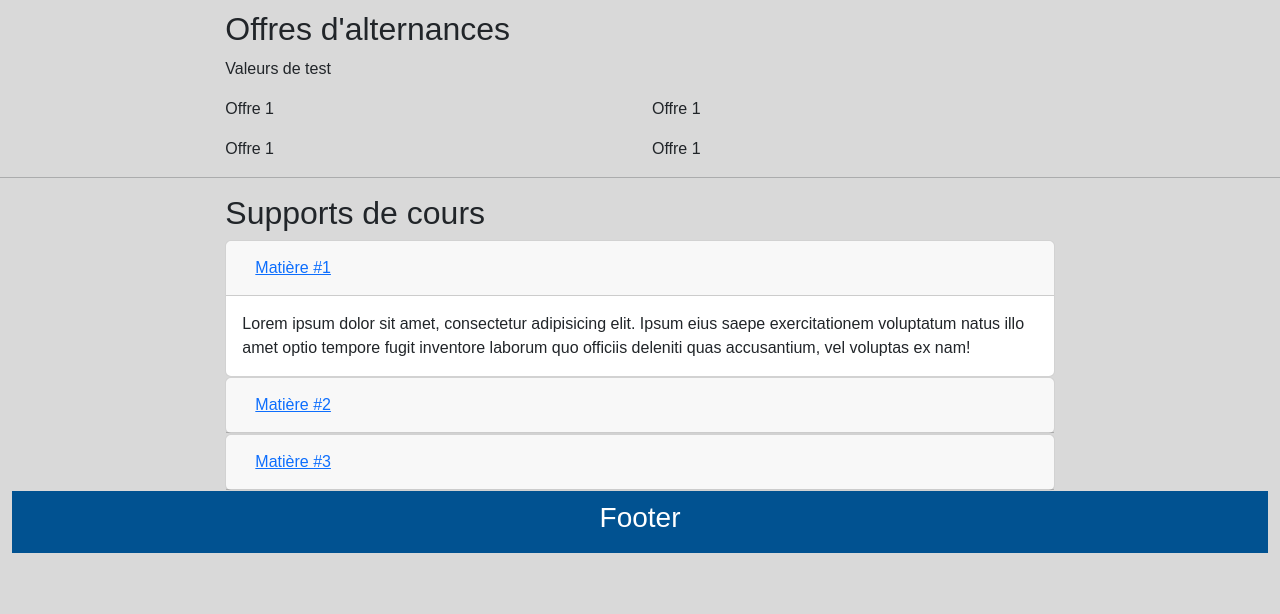
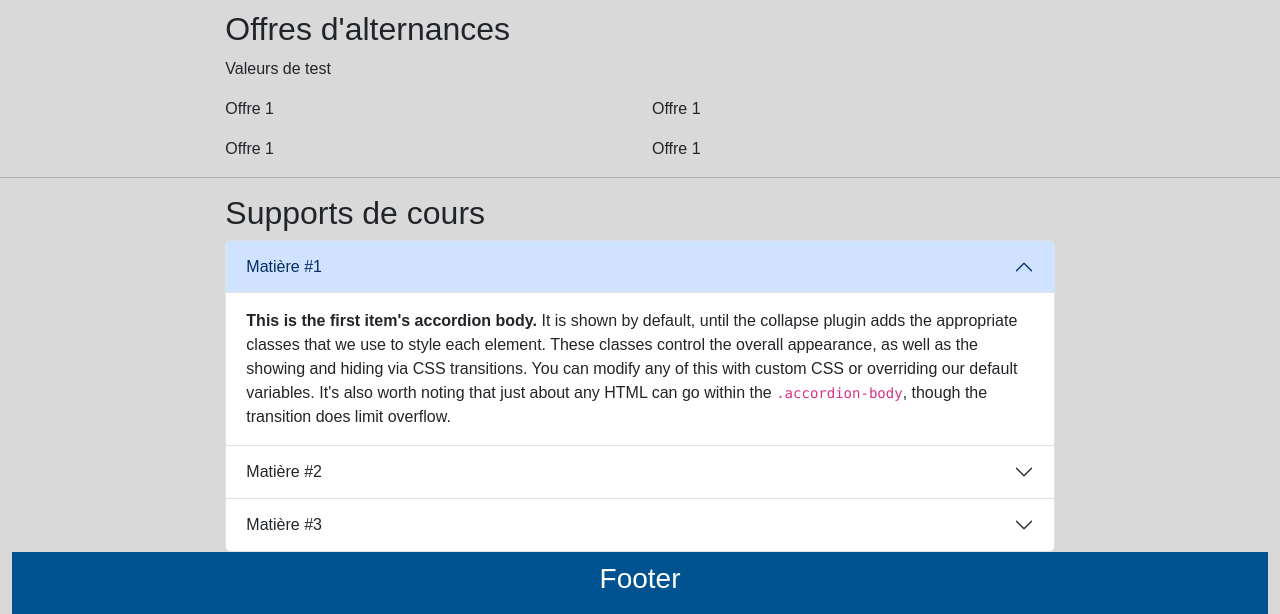
Before and after one commit to TabarBaptiste/MIAW_GEII, a PHP site: page /index.php?page=espace_etudiant in a window 1280 px wide. Shown: the part 982-1596 px from the top of the page. Before the commit the page ends 1535 px from the top, so only its background shows below. Run offline with PHP 8.4, Linux system fonts and the light colour scheme; some libraries are stand-ins or nearby versions.

Commit message:
update course_material

```diff
--- a/view/partials/course_materials.php
+++ b/view/partials/course_materials.php
@@ -1,69 +1,61 @@
 <!-- TODO : connexion à la BDD pour récupérer les supports de cours -->
 <h2>Supports de cours</h2>
-<div id="accordion">
+<div class="accordion" id="accordionExample">
     <?php
     if (isset($supports)) {
-        foreach ($support as $supports) {
+        foreach ($supports as $support) {
             echo '
-                <div class="card">
-                    <div class="card-header" id="headingOne">
-                    <h5 class="mb-0">
-                        <button class="btn btn-link" data-toggle="collapse" data-target="#collapseOne" aria-expanded="true" aria-controls="collapseOne">
+            <div class="accordion-item">
+                <h2 class="accordion-header">
+                <button class="accordion-button" type="button" data-bs-toggle="collapse" data-bs-target="#collapseOne" aria-expanded="true" aria-controls="collapseOne">
                     '.$support['matiere'].'
                 </button>
-                    </h5>
+                </h2>
+                <div id="collapseOne" class="accordion-collapse collapse show" data-bs-parent="#accordionExample">
+                <div class="accordion-body">';
+                    foreach ($support['doc'] as $doc) {
+                        echo $doc;
+                    }
+            echo '</div>
                 </div>
+            </div>';
+        }
+    } else {
+        echo '
 
-                    <div id="collapseOne" class="collapse show" aria-labelledby="headingOne" data-parent="#accordion">
-                    <div class="card-body">
-                        '.$support['info'].'
+        <div class="accordion-item">
+          <h2 class="accordion-header">
+            <button class="accordion-button" type="button" data-bs-toggle="collapse" data-bs-target="#collapseOne" aria-expanded="true" aria-controls="collapseOne">
+              Matière #1
+            </button>
+          </h2>
+          <div id="collapseOne" class="accordion-collapse collapse show" data-bs-parent="#accordionExample">
+            <div class="accordion-body">
+              <strong>This is the first item\'s accordion body.</strong> It is shown by default, until the collapse plugin adds the appropriate classes that we use to style each element. These classes control the overall appearance, as well as the showing and hiding via CSS transitions. You can modify any of this with custom CSS or overriding our default variables. It\'s also worth noting that just about any HTML can go within the <code>.accordion-body</code>, though the transition does limit overflow.
             </div>
           </div>
         </div>
-            ';
-        }
-    } else {
-        echo '
-            <div class="card">
-                <div class="card-header" id="headingOne">
-                <h5 class="mb-0">
-                    <button class="btn btn-link" data-toggle="collapse" data-target="#collapseOne" aria-expanded="true" aria-controls="collapseOne">
-                    Matière #1
+        <div class="accordion-item">
+          <h2 class="accordion-header">
+            <button class="accordion-button collapsed" type="button" data-bs-toggle="collapse" data-bs-target="#collapseTwo" aria-expanded="false" aria-controls="collapseTwo">
+              Matière #2
             </button>
-                </h5>
-                </div>
-
-                <div id="collapseOne" class="collapse show" aria-labelledby="headingOne" data-parent="#accordion">
-                <div class="card-body">
-                    Lorem ipsum dolor sit amet, consectetur adipisicing elit. Ipsum eius saepe exercitationem voluptatum natus illo amet optio tempore fugit inventore laborum quo officiis deleniti quas accusantium, vel voluptas ex nam!
+          </h2>
+          <div id="collapseTwo" class="accordion-collapse collapse" data-bs-parent="#accordionExample">
+            <div class="accordion-body">
+              <strong>This is the second item\'s accordion body.</strong> It is hidden by default, until the collapse plugin adds the appropriate classes that we use to style each element. These classes control the overall appearance, as well as the showing and hiding via CSS transitions. You can modify any of this with custom CSS or overriding our default variables. It\'s also worth noting that just about any HTML can go within the <code>.accordion-body</code>, though the transition does limit overflow.
             </div>
           </div>
         </div>
-            <div class="card">
-                <div class="card-header" id="headingTwo">
-                <h5 class="mb-0">
-                    <button class="btn btn-link collapsed" data-toggle="collapse" data-target="#collapseTwo" aria-expanded="false" aria-controls="collapseTwo">
-                    Matière #2
-                    </button>
-                </h5>
-                </div>
-                <div id="collapseTwo" class="collapse" aria-labelledby="headingTwo" data-parent="#accordion">
-                <div class="card-body">
-                    Lorem ipsum dolor sit amet, consectetur adipisicing elit. Ipsum eius saepe exercitationem voluptatum natus illo amet optio tempore fugit inventore laborum quo officiis deleniti quas accusantium, vel voluptas ex nam!
-                </div>
-                </div>
-            </div>
-            <div class="card">
-                <div class="card-header" id="headingThree">
-                <h5 class="mb-0">
-                    <button class="btn btn-link collapsed" data-toggle="collapse" data-target="#collapseThree" aria-expanded="false" aria-controls="collapseThree">
+        <div class="accordion-item">
+          <h2 class="accordion-header">
+            <button class="accordion-button collapsed" type="button" data-bs-toggle="collapse" data-bs-target="#collapseThree" aria-expanded="false" aria-controls="collapseThree">
               Matière #3
             </button>
-                </h5>
-                </div>
-                <div id="collapseThree" class="collapse" aria-labelledby="headingThree" data-parent="#accordion">
-                <div class="card-body">
-                    Lorem ipsum dolor sit amet, consectetur adipisicing elit. Ipsum eius saepe exercitationem voluptatum natus illo amet optio tempore fugit inventore laborum quo officiis deleniti quas accusantium, vel voluptas ex nam!
+          </h2>
+          <div id="collapseThree" class="accordion-collapse collapse" data-bs-parent="#accordionExample">
+            <div class="accordion-body">
+              <strong>This is the third item\'s accordion body.</strong> It is hidden by default, until the collapse plugin adds the appropriate classes that we use to style each element. These classes control the overall appearance, as well as the showing and hiding via CSS transitions. You can modify any of this with custom CSS or overriding our default variables. It\'s also worth noting that just about any HTML can go within the <code>.accordion-body</code>, though the transition does limit overflow.
             </div>
           </div>
         </div>
```
Lines whose indentation alone changed are shown as unchanged.
